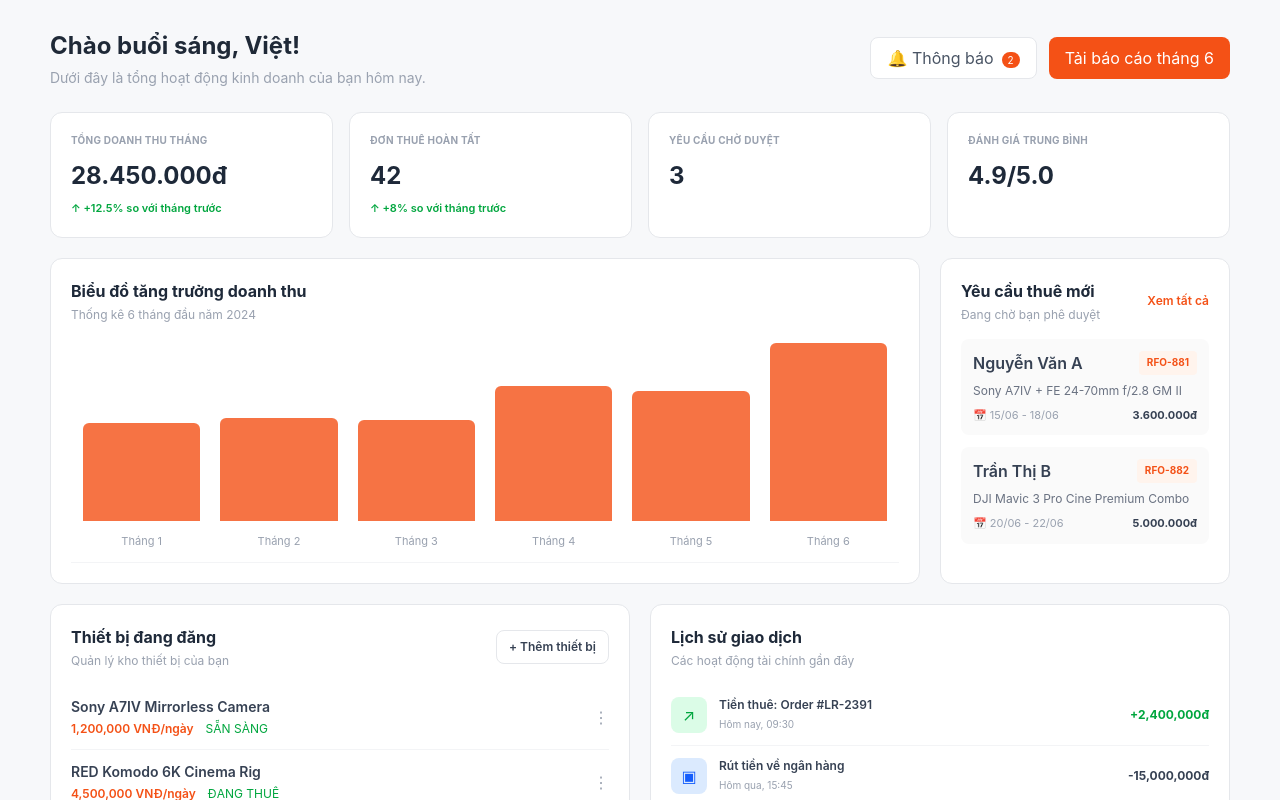
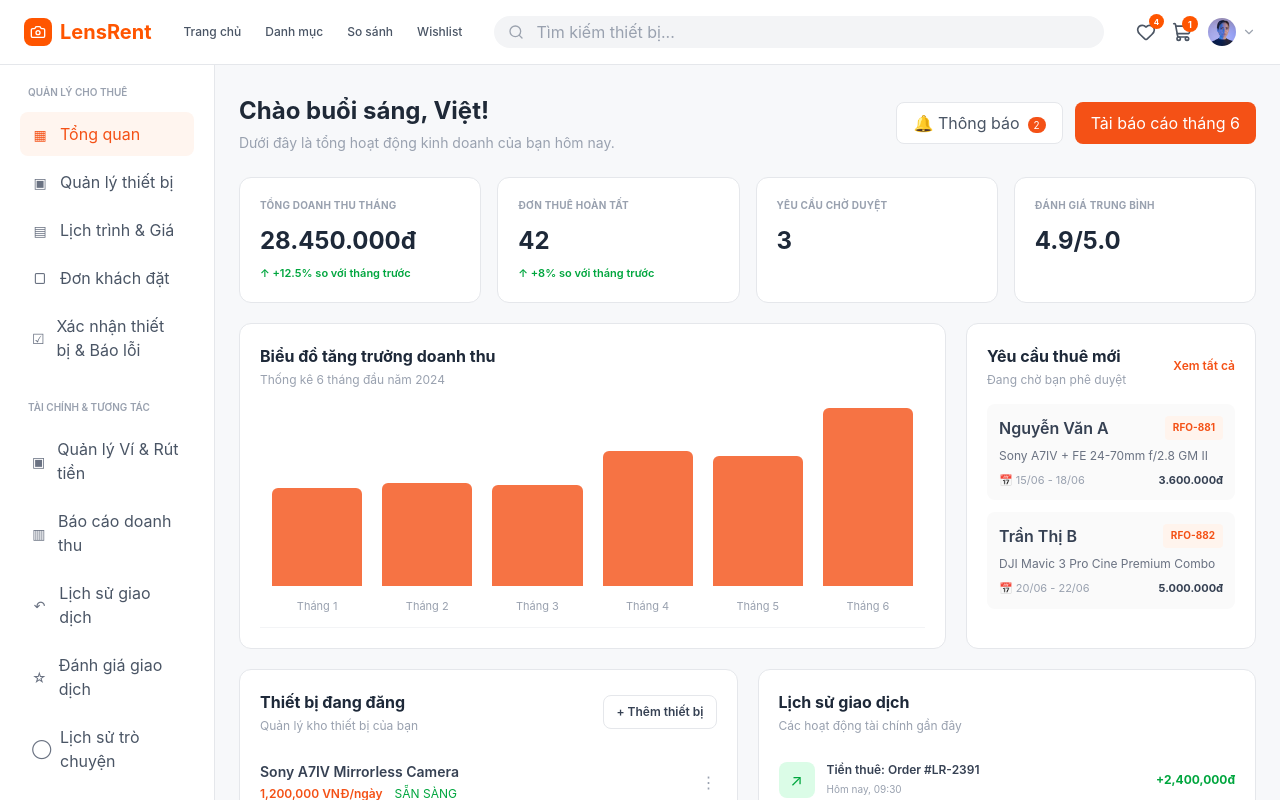
Before and after one commit to 23130058-dot/ecommerce-shop, a React (Vite) app in the folder frontend/: page /owner in a window 1280 px wide. Shown: the top 800 px of the page. Built offline with nearby package versions, Linux system fonts and the light colour scheme.

Commit message:
add sidebar

```diff
--- /dev/null
+++ b/frontend/src/components/layout/OwnerLayout.jsx
@@ -0,0 +1,27 @@
+import { Outlet } from 'react-router-dom'
+import Header from './Header'
+import Footer from './Footer'
+import OwnerSidebar from '../owner/OwnerSidebar.jsx'
+
+export default function OwnerLayout() {
+    return (
+        <div className="min-h-screen bg-[#F7F8FA]">
+            {/* Header chung */}
+            <Header />
+
+            {/* Khu vực Owner */}
+            <div className="flex min-h-[calc(100vh-68px)]">
+                {/* Sidebar Owner */}
+                <OwnerSidebar />
+
+                {/* Nội dung từng trang */}
+                <main className="min-w-0 flex-1">
+                    <Outlet />
+                </main>
+            </div>
+
+            {/* Footer chung */}
+            <Footer />
+        </div>
+    )
+}
--- a/frontend/src/pages/OwnerPage.jsx
+++ b/frontend/src/pages/OwnerPage.jsx
@@ -1,4 +1,6 @@
 import { Routes, Route } from 'react-router-dom'
+
+import OwnerLayout from '../components/layout/OwnerLayout'
 
 import OwnerDashboard from '../components/owner/OwnerDashboard'
 import ScheduleOverview from '../components/owner/ScheduleOverview'
@@ -22,6 +24,7 @@ import ReviewTenant from '../components/owner/ReviewTenant'
 function OwnerPage() {
     return (
         <Routes>
+                <Route element={<OwnerLayout />}>
             <Route path="/" element={<OwnerDashboard />} />
 
             <Route path="/schedule" element={<ScheduleOverview />} />
@@ -44,6 +47,7 @@ function OwnerPage() {
             <Route path="/transactions" element={<TransactionHistory />} />
 
             <Route path="/review-tenant" element={<ReviewTenant />} />
+                </Route>
         </Routes>
     )
 }
```
